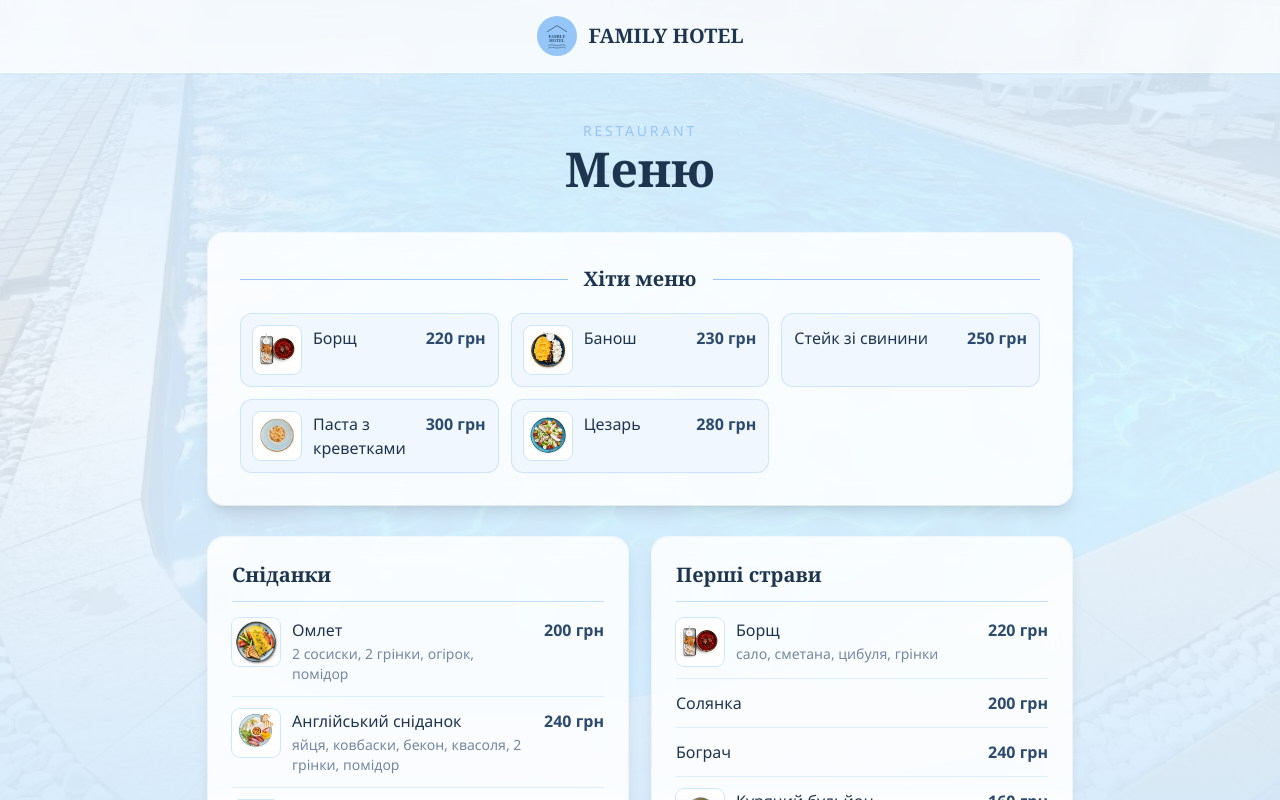
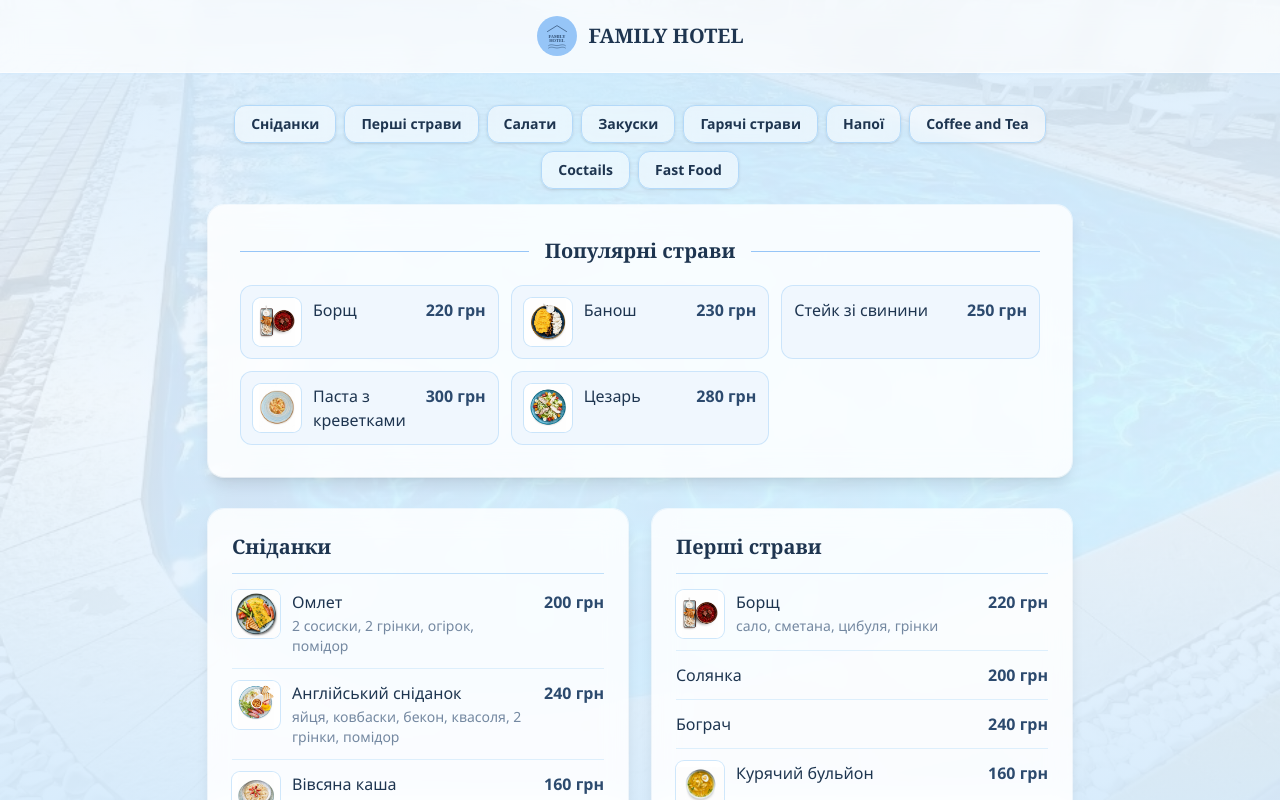
Before and after one commit to roman-alex/family-hotel, a React (Vite) app: page /restaurant in a window 1280 px wide. Shown: the top 800 px of the page. Built offline with nearby package versions, Linux system fonts and the light colour scheme; no server answers.

Commit message:
update restaurant header

```diff
--- a/src/pages/RestaurantPage.tsx
+++ b/src/pages/RestaurantPage.tsx
@@ -7,7 +7,7 @@ import { MenuItemRow } from '../components/MenuItemRow'
 
 export function RestaurantPage() {
   useEffect(() => {
-    document.title = `Меню ресторану — ${site.name}`
+    document.title = `Ресторан — ${site.name}`
     return () => {
       document.title = `${site.name} — База відпочинку, с. Куражин`
     }
@@ -23,20 +23,27 @@ export function RestaurantPage() {
         </div>
       </header>
 
-      <main className="relative mx-auto max-w-4xl px-4 py-8 pb-12 md:py-12">
-        <div className="mb-10 text-center">
-          <p className="mb-1 text-sm font-medium uppercase tracking-[0.2em] text-brand-500">
-            Restaurant
-          </p>
-          <h1 className="font-serif text-4xl font-bold text-brand-700 md:text-5xl">
-            Меню
-          </h1>
-        </div>
+      <main className="relative mx-auto max-w-4xl px-4 py-4 pb-12 lg:py-8">
+        <h1 className="sr-only">Ресторан FAMILY HOTEL</h1>
+
+        <nav className="mb-4" aria-label="Розділи ресторану">
+          <div className="-mx-4 flex gap-2 overflow-x-auto px-4 pb-1 lg:mx-0 lg:flex-wrap lg:justify-center lg:overflow-visible lg:px-0 lg:pb-0">
+            {menuSections.map((section) => (
+              <a
+                key={section.id}
+                href={`#${section.id}`}
+                className="shrink-0 rounded-xl border border-brand-200 bg-white/50 px-4 py-2.5 text-sm font-semibold text-brand-700 shadow-sm backdrop-blur-sm transition hover:border-brand-300 hover:bg-white lg:px-4 lg:py-2"
+              >
+                {section.title}
+              </a>
+            ))}
+          </div>
+        </nav>
 
         <section className="rounded-2xl bg-white/85 p-6 shadow-lg ring-1 ring-white/60 backdrop-blur-md md:p-8">
           <h2 className="mb-5 flex items-center gap-4 font-serif text-xl font-semibold text-brand-700">
             <span className="h-px flex-1 bg-brand-300" aria-hidden />
-            <span>Хіти меню</span>
+            <span>Популярні страви</span>
             <span className="h-px flex-1 bg-brand-300" aria-hidden />
           </h2>
           <div className="grid gap-3 sm:grid-cols-2 lg:grid-cols-3">
@@ -54,8 +61,9 @@ export function RestaurantPage() {
         <div className="mt-8 grid gap-6 md:grid-cols-2">
           {menuSections.map((section) => (
             <section
+              id={section.id}
               key={section.id}
-              className="rounded-2xl bg-white/85 p-6 shadow-lg ring-1 ring-white/60 backdrop-blur-md"
+              className="scroll-mt-6 rounded-2xl bg-white/85 p-6 shadow-lg ring-1 ring-white/60 backdrop-blur-md md:scroll-mt-8"
             >
               <h2 className="mb-1 border-b border-brand-200/80 pb-3 font-serif text-xl font-semibold text-brand-700">
                 {section.title}
```
